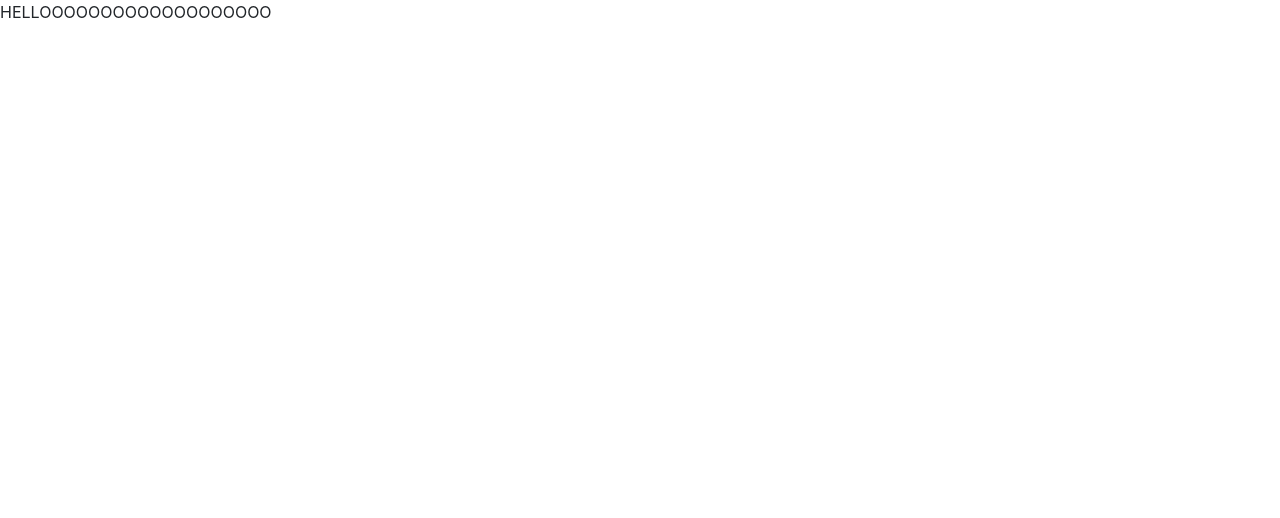
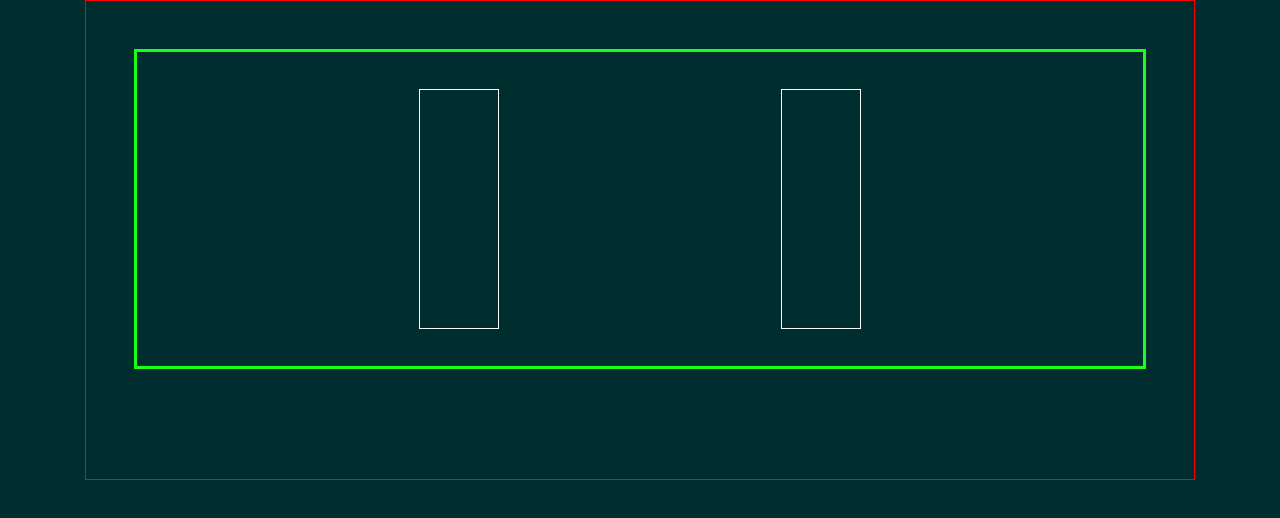
Before and after one commit to DianaBerte/MandarinApp-FE, a React (Create React App) app: page /games in a window 1280 px wide. Shown: the top 518 px of the page. Built offline with nearby package versions, Linux system fonts and the light colour scheme.

Commit message:
Most basic css

```diff
--- a/src/App.jsx
+++ b/src/App.jsx
@@ -1,6 +1,6 @@
 import React from "react";
 import "bootstrap/dist/css/bootstrap.min.css";
-// import "./App.css";
+import "../src/assets/global.css";
 import { BrowserRouter, Routes, Route } from "react-router-dom";
 import GameOne from "./pages/Games/gameOne.jsx";
 
--- /dev/null
+++ b/src/assets/global.css
@@ -0,0 +1,36 @@
+body {
+    background-color: rgb(0, 45, 45);
+}
+
+.container-div {
+    border: 1px solid red;
+    height: 30rem;
+    padding-top: 3rem;
+    padding-left: 3rem;
+    padding-right: 3rem;
+    padding-bottom: 3rem;
+}
+
+.game-container {
+    border: 3px solid rgb(25, 255, 25);
+    height: 20rem;
+    display: flex;
+    flex-direction: column;
+    flex-wrap: wrap;
+    align-content: space-evenly;
+    justify-content: center;
+}
+
+.left-column {
+    border: 1px solid white;
+    display: inline-flex;
+    height: 15rem;
+    width: 5rem;
+}
+
+.right-column {
+    border: 1px solid white;
+    display: inline-flex;
+    height: 15rem;
+    width: 5rem;
+}
--- a/src/pages/Games/gameOne.jsx
+++ b/src/pages/Games/gameOne.jsx
@@ -1,3 +1,8 @@
+import { Container, Button } from "react-bootstrap";
+
+
+
+
 const GameOne = () => {
 
 
@@ -12,7 +17,14 @@ const GameOne = () => {
 
     return(
         <>
-        <p>HELLOOOOOOOOOOOOOOOOOOO</p>
+        <Container>
+            <div className="container-div">
+                <div className="game-container">
+                    <div className="left-column"></div>
+                    <div className="right-column"></div>
+                </div>
+            </div>
+        </Container>
         </>
     )
 }
```
